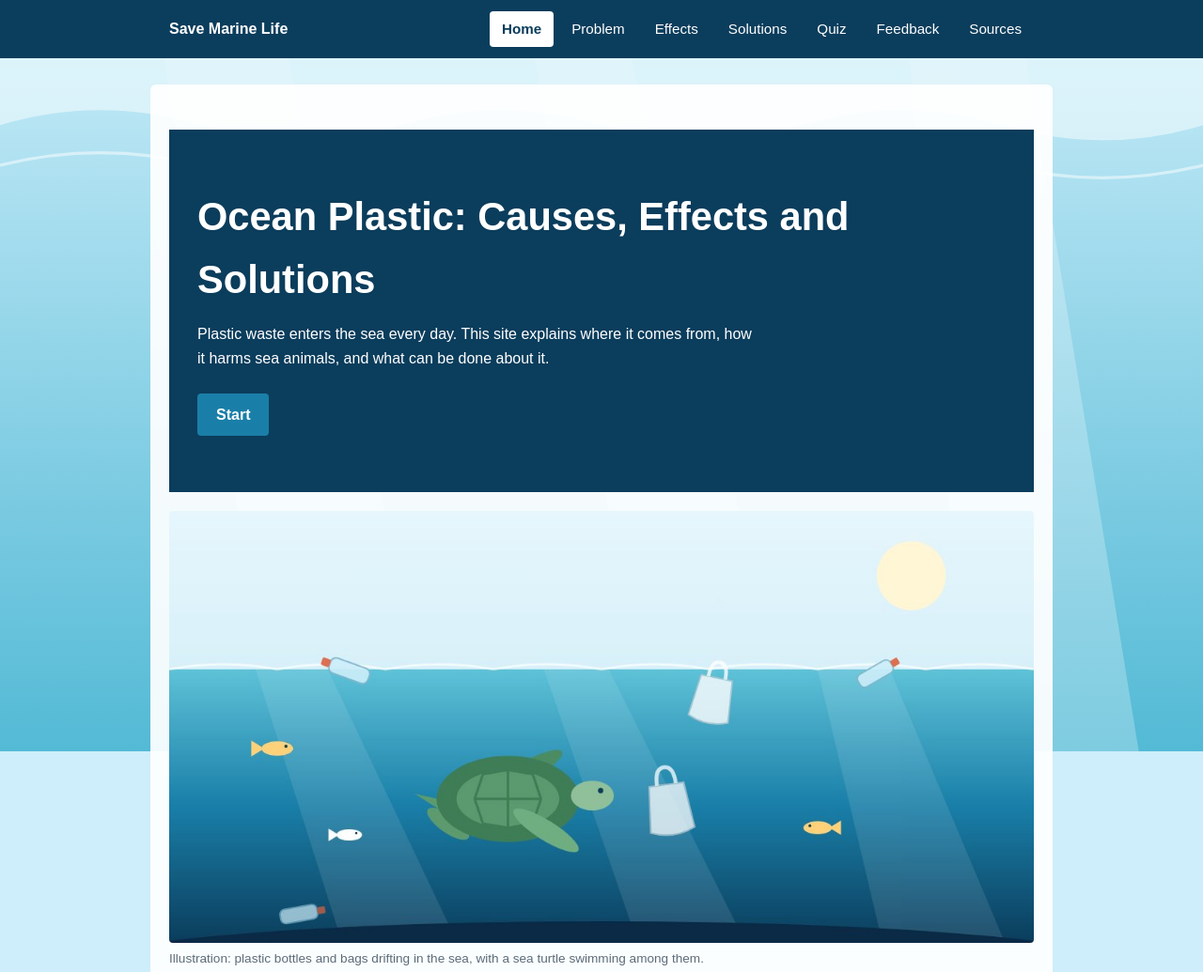
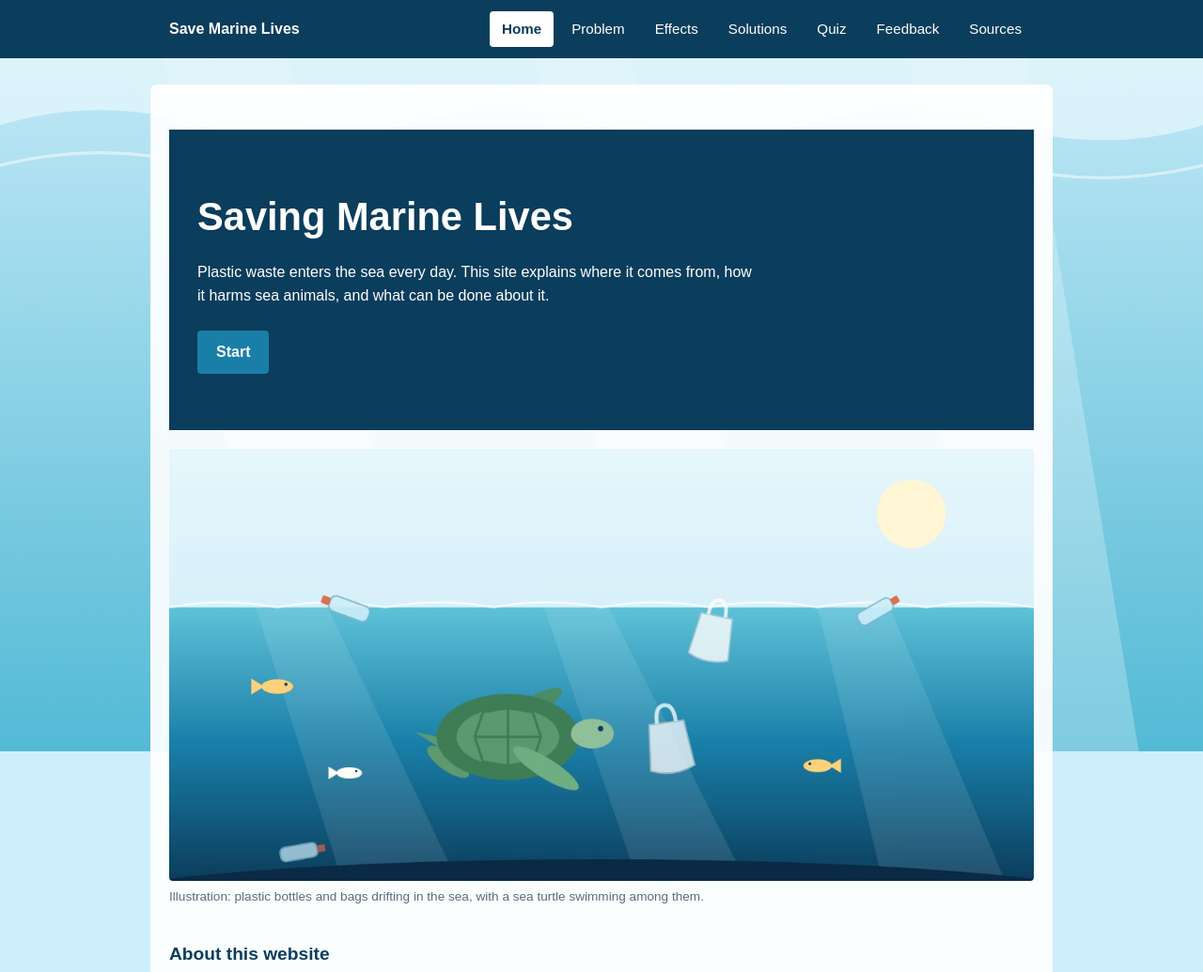
Before and after one commit to Cartethlys/Ocean-Plastic-Causes-Effects-and-Solutions, a plain HTML site: page index.html in a window 1280 px wide. Shown: the top 1035 px of the page at 94% size. Drawn offline with Linux system fonts and the light colour scheme; files whose address does not match are found by name.

Commit message:
Update title and header text for marine conservation

```diff
--- a/index.html
+++ b/index.html
@@ -3,7 +3,7 @@
 <head>
   <meta charset="UTF-8">
   <meta name="viewport" content="width=device-width, initial-scale=1.0">
-  <title>Ocean Plastic: Causes, Effects and Solutions</title>
+  <title>Saving Marine Lives</title>
   <link rel="stylesheet" href="style.css">
 </head>
 <body>
@@ -193,7 +193,7 @@
 
   <header>
     <nav>
-      <div class="logo">Save Marine Life</div>
+      <div class="logo">Save Marine Lives</div>
       <div class="tabs">
         <button class="tab active" data-page="home">Home</button>
         <button class="tab" data-page="problem">Problem</button>
@@ -210,7 +210,7 @@
 
     <div class="page active" id="home">
       <div class="hero">
-        <h1>Ocean Plastic: Causes, Effects and Solutions</h1>
+        <h1>Saving Marine Lives</h1>
         <p>Plastic waste enters the sea every day. This site explains where it comes from, how it harms sea animals, and what can be done about it.</p>
         <button class="btn" data-goto="problem">Start</button>
       </div>
```
